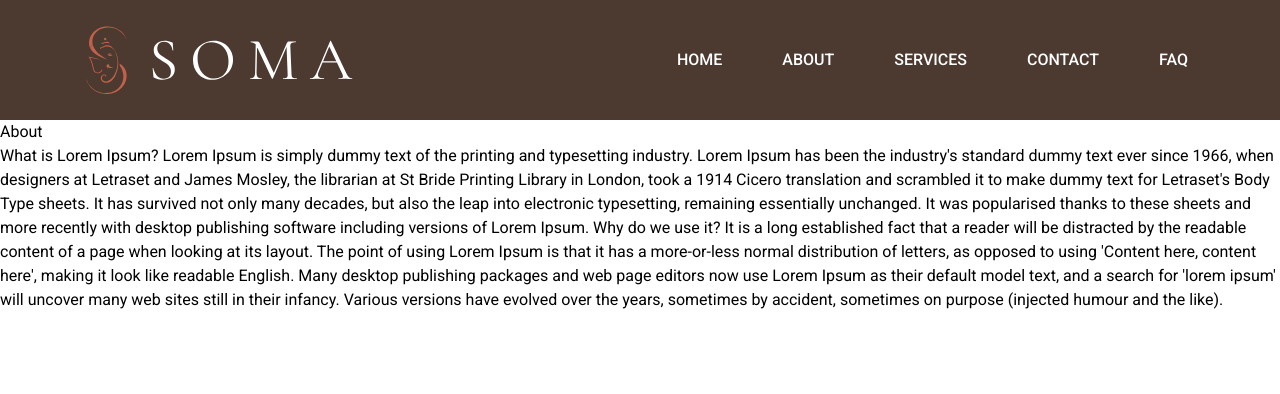
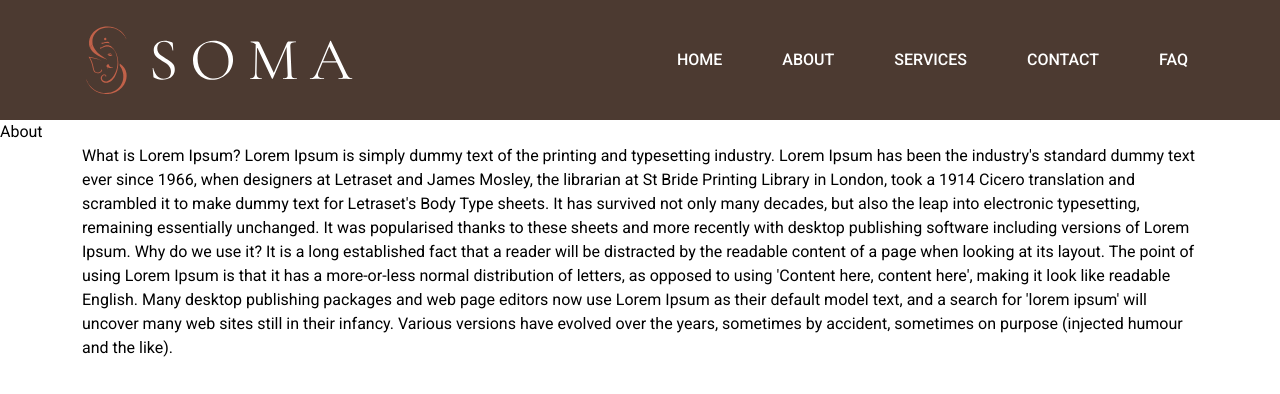
Before and after one commit to Rajucisin/Rctproject, a React (Create React App) app: page /about in a window 1280 px wide. Shown: the top 394 px of the page. Built offline with nearby package versions, Linux system fonts and the light colour scheme.

Commit message:
container chnages

```diff
--- a/src/pages/About.jsx
+++ b/src/pages/About.jsx
@@ -4,7 +4,13 @@ const About = () => {
   return (
     <>
     <div>About</div>
-    <div className="container">
+    <div className="container w-full mx-auto px-3
+                sm:max-w-[540px]
+                md:max-w-[720px]
+                lg:max-w-[960px]
+                xl:max-w-[1140px]
+                2xl:max-w-[1440px]"
+                >
       What is Lorem Ipsum?
 Lorem Ipsum is simply dummy text of the printing and typesetting industry. Lorem Ipsum has been the industry's standard dummy text ever since 1966, when designers at Letraset and James Mosley, the librarian at St Bride Printing Library in London, took a 1914 Cicero translation and scrambled it to make dummy text for Letraset's Body Type sheets. It has survived not only many decades, but also the leap into electronic typesetting, remaining essentially unchanged. It was popularised thanks to these sheets and more recently with desktop publishing software including versions of Lorem Ipsum.
 
```
